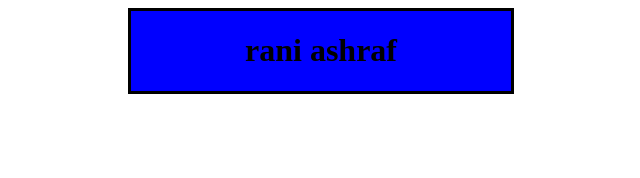
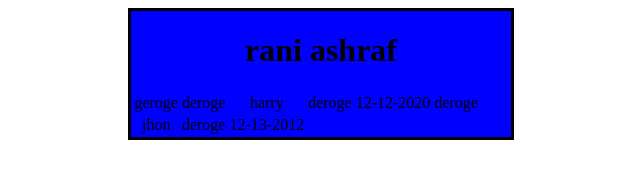
Before and after one commit to aleezaashraf/lecture0, a plain HTML site: page index.html in a window 1280 px wide. Shown: the whole page, without its empty margins (319-959 px from the left). Drawn offline with Linux system fonts and the light colour scheme.

Commit message:
Update index.html

```diff
--- a/index.html
+++ b/index.html
@@ -36,6 +36,19 @@
 
 <div class="head">
 <h1>rani ashraf</h1>
+	<table>
+	<tr>
+		<td>geroge</td>
+		<td>deroge</td><td>harry</td><td>deroge</td>
+		<td>12-12-2020</td>
+		<td>deroge</td>
+		</tr>
+		<tr>
+		<td>jhon</td>
+			<td>deroge</td>
+			<td>12-13-2012</td>
+	</tr>
+	</table>
 
 </div>
 
```
